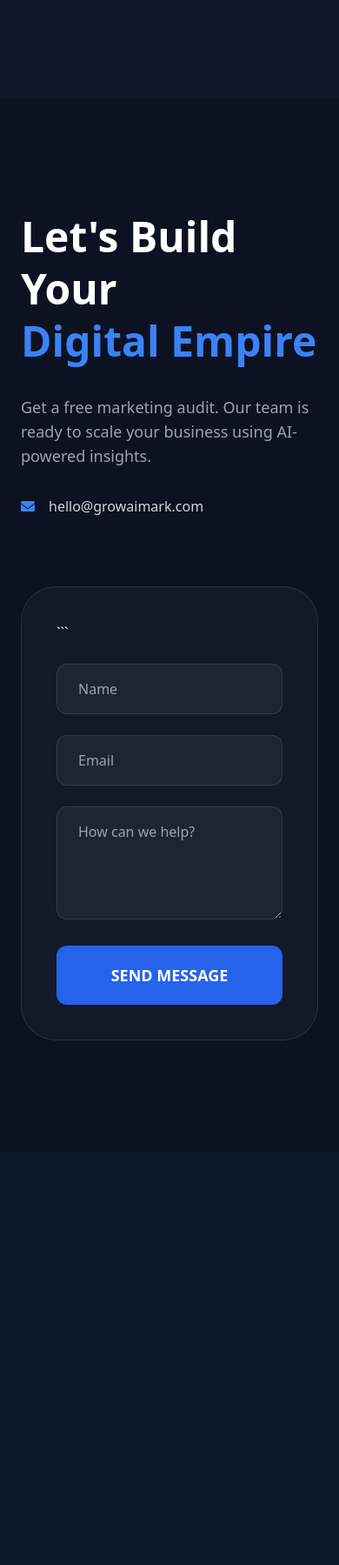
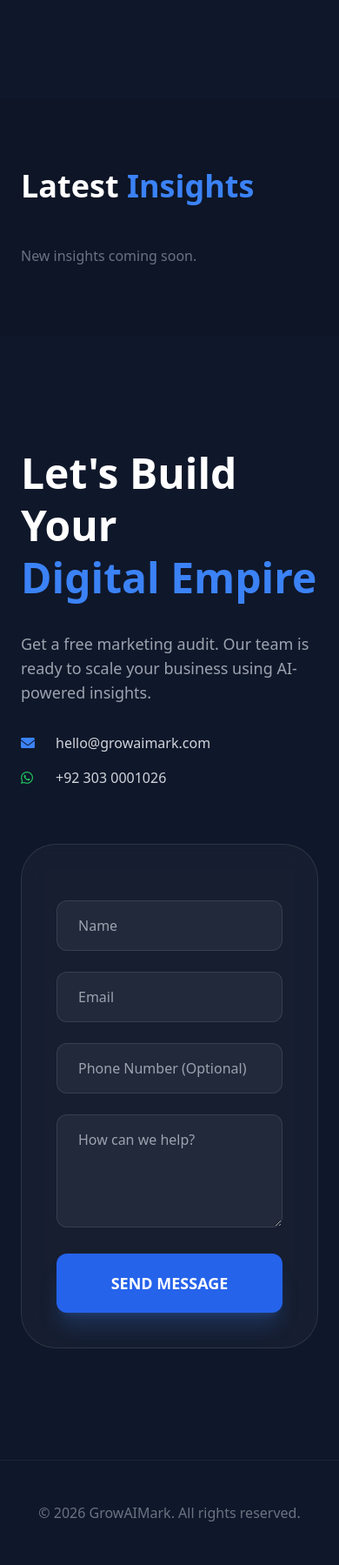
Before and after one commit to MrSaboorKhan/growaimark-agency, a Django app: page / in a window 390 px wide. Shown: the part 1948-3747 px from the top of the page at 87% size. Before the commit the page ends 3144 px from the top, so only its background shows below. Run offline with Django 5.2, Linux system fonts and the light colour scheme; data that the repository does not hold is empty; some libraries are stand-ins or nearby versions.

Commit message:
completely updated home.html with phone field

````diff
--- a/website/templates/website/home.html
+++ b/website/templates/website/home.html
@@ -63,29 +63,58 @@
         </div>
     </section>
 
-    <section id="contact" class="py-32 px-6 md:px-12 bg-black/20">
+    <section class="py-20 px-6 md:px-12 bg-black/10">
+        <div class="max-w-7xl mx-auto">
+            <h2 class="text-4xl font-black mb-12">Latest <span class="text-blue-500">Insights</span></h2>
+            <div class="grid grid-cols-1 md:grid-cols-3 gap-8">
+                {% for blog in blogs %}
+                <div class="glass p-6 rounded-3xl">
+                    <h3 class="text-xl font-bold mb-3">{{ blog.title }}</h3>
+                    <p class="text-gray-400 text-sm mb-4">{{ blog.content|truncatewords:15 }}</p>
+                    <a href="{% url 'blog_list' %}" class="text-blue-400 font-bold hover:underline">Read More</a>
+                </div>
+                {% empty %}
+                <p class="text-gray-500">New insights coming soon.</p>
+                {% endfor %}
+            </div>
+        </div>
+    </section>
+
+    <section id="contact" class="py-32 px-6 md:px-12">
         <div class="max-w-7xl mx-auto grid md:grid-cols-2 gap-16 items-center">
             <div>
                 <h2 class="text-5xl font-black mb-8 leading-tight">Let's Build Your <br> <span class="text-blue-500">Digital Empire</span></h2>
                 <p class="text-gray-400 text-lg mb-8">Get a free marketing audit. Our team is ready to scale your business using AI-powered insights.</p>
-                <div class="flex items-center space-x-4 mb-4">
-                    <i class="fas fa-envelope text-blue-500"></i>
-                    <p class="text-gray-300">hello@growaimark.com</p>
+                <div class="space-y-4">
+                    <div class="flex items-center space-x-4">
+                        <i class="fas fa-envelope text-blue-500 w-6"></i>
+                        <p class="text-gray-300">hello@growaimark.com</p>
+                    </div>
+                    <div class="flex items-center space-x-4">
+                        <i class="fab fa-whatsapp text-green-500 w-6"></i>
+                        <p class="text-gray-300">+92 303 0001026</p>
+                    </div>
                 </div>
             </div>
             <div class="glass p-10 rounded-[2.5rem] border border-white/10">
                 <form action="{% url 'contact_view' %}" method="POST" class="space-y-6">
-    {% csrf_token %} ```
+                    {% csrf_token %}
                     <div class="grid md:grid-cols-2 gap-6">
-                        <input type="text" name="name" placeholder="Name" required class="w-full bg-white/5 border border-white/10 rounded-xl px-6 py-4 focus:border-blue-500 outline-none">
-                        <input type="email" name="email" placeholder="Email" required class="w-full bg-white/5 border border-white/10 rounded-xl px-6 py-4 focus:border-blue-500 outline-none">
+                        <input type="text" name="name" placeholder="Name" required class="w-full bg-white/5 border border-white/10 rounded-xl px-6 py-4 focus:border-blue-500 outline-none transition">
+                        <input type="email" name="email" placeholder="Email" required class="w-full bg-white/5 border border-white/10 rounded-xl px-6 py-4 focus:border-blue-500 outline-none transition">
                     </div>
-                    <textarea name="message" rows="4" placeholder="How can we help?" required class="w-full bg-white/5 border border-white/10 rounded-xl px-6 py-4 focus:border-blue-500 outline-none"></textarea>
-                    <button type="submit" class="w-full bg-blue-600 hover:bg-blue-700 py-5 rounded-xl font-black text-lg transition">SEND MESSAGE</button>
+                    <input type="text" name="phone" placeholder="Phone Number (Optional)" class="w-full bg-white/5 border border-white/10 rounded-xl px-6 py-4 focus:border-blue-500 outline-none transition">
+
+                    <textarea name="message" rows="4" placeholder="How can we help?" required class="w-full bg-white/5 border border-white/10 rounded-xl px-6 py-4 focus:border-blue-500 outline-none transition"></textarea>
+                    <button type="submit" class="w-full bg-blue-600 hover:bg-blue-700 py-5 rounded-xl font-black text-lg transition shadow-xl shadow-blue-500/20">SEND MESSAGE</button>
                 </form>
             </div>
         </div>
     </section>
+
+    <footer class="py-12 px-6 border-t border-white/5 text-center text-gray-500">
+        <p>&copy; 2026 GrowAIMark. All rights reserved.</p>
+    </footer>
 
     <a href="https://wa.me/923030001026" class="fixed bottom-10 right-10 bg-green-500 p-5 rounded-full shadow-2xl hover:scale-110 transition z-50">
         <i class="fab fa-whatsapp text-3xl text-white"></i>
````
